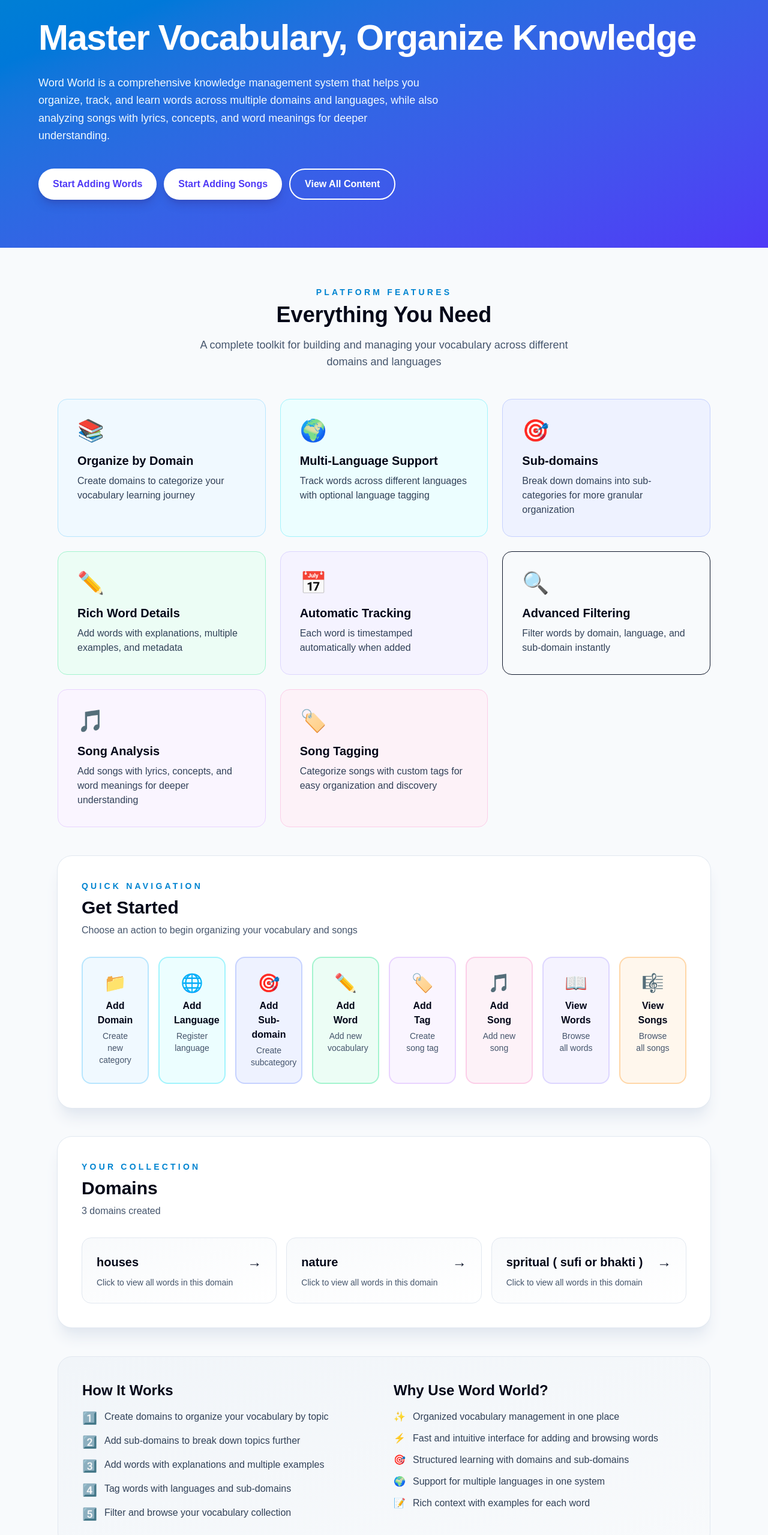
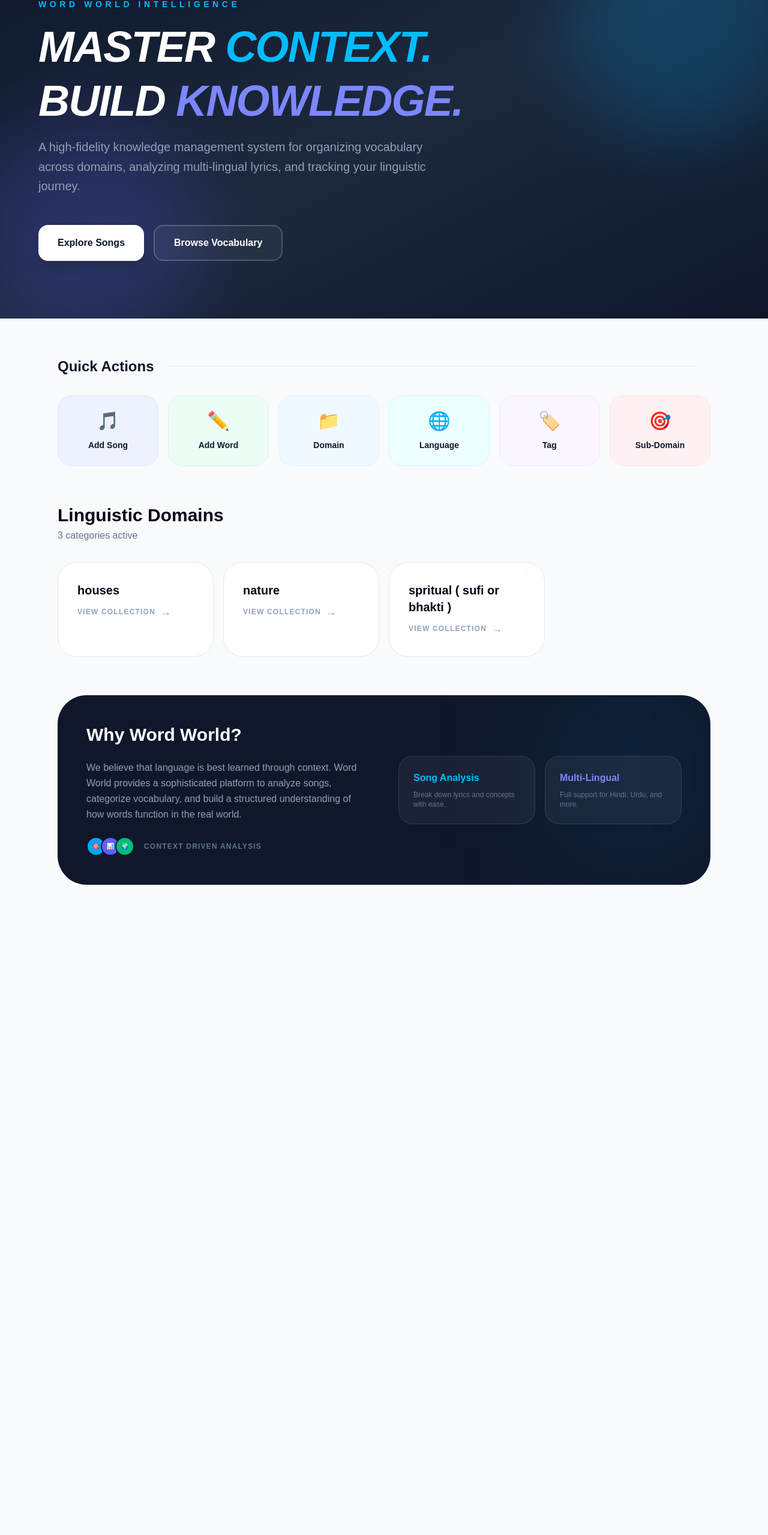
Before and after one commit to SidhartGautam25/word-world, a Next.js app: page / in a window 1280 px wide. Shown: the part 99-2658 px from the top of the page at 60% size. After the commit the page ends 1638 px from the top, so only its background shows below. Built offline with nearby package versions, Linux system fonts and the light colour scheme.

Commit message:
home page improved and song listing page is also better now

```diff
--- a/app/page.tsx
+++ b/app/page.tsx
@@ -6,100 +6,47 @@ export default async function Home() {
   });
   const domains: string[] = await res.json();
 
-  const features = [
-    {
-      icon: "📚",
-      title: "Organize by Domain",
-      description:
-        "Create domains to categorize your vocabulary learning journey",
-      color: "sky",
-    },
-    {
-      icon: "🌍",
-      title: "Multi-Language Support",
-      description:
-        "Track words across different languages with optional language tagging",
-      color: "cyan",
-    },
-    {
-      icon: "🎯",
-      title: "Sub-domains",
-      description:
-        "Break down domains into sub-categories for more granular organization",
-      color: "indigo",
-    },
-    {
-      icon: "✏️",
-      title: "Rich Word Details",
-      description:
-        "Add words with explanations, multiple examples, and metadata",
-      color: "emerald",
-    },
-    {
-      icon: "📅",
-      title: "Automatic Tracking",
-      description: "Each word is timestamped automatically when added",
-      color: "violet",
-    },
-    {
-      icon: "🔍",
-      title: "Advanced Filtering",
-      description: "Filter words by domain, language, and sub-domain instantly",
-      color: "rose",
-    },
-    {
-      icon: "🎵",
-      title: "Song Analysis",
-      description:
-        "Add songs with lyrics, concepts, and word meanings for deeper understanding",
-      color: "purple",
-    },
-    {
-      icon: "🏷️",
-      title: "Song Tagging",
-      description:
-        "Categorize songs with custom tags for easy organization and discovery",
-      color: "pink",
-    },
-  ];
-
   return (
     <div className="min-h-screen bg-slate-50 text-slate-900">
       {/* Hero Section */}
-      <section className="relative overflow-hidden bg-gradient-to-br from-sky-600 to-indigo-600 px-8 py-20 text-white">
-        <div className="mx-auto max-w-6xl">
-          <div className="flex flex-col gap-8 lg:flex-row lg:items-center">
-            <div className="flex-1 space-y-6">
-              <p className="text-sm uppercase tracking-[0.3em] font-semibold text-sky-100">
-                Welcome to Word World
+      <section className="relative overflow-hidden bg-gradient-to-br from-slate-900 via-slate-800 to-slate-900 px-8 py-24 text-white">
+        {/* Abstract background elements */}
+        <div className="absolute top-0 right-0 -translate-y-12 translate-x-12 blur-3xl opacity-20">
+          <div className="w-96 h-96 rounded-full bg-sky-500"></div>
+        </div>
+        <div className="absolute bottom-0 left-0 translate-y-12 -translate-x-12 blur-3xl opacity-20">
+          <div className="w-96 h-96 rounded-full bg-indigo-500"></div>
+        </div>
+
+        <div className="mx-auto max-w-6xl relative z-10">
+          <div className="flex flex-col gap-10 lg:flex-row lg:items-center">
+            <div className="flex-1 space-y-8">
+              <div className="space-y-4">
+                <p className="text-sm uppercase tracking-[0.4em] font-bold text-sky-400">
+                  Word World Intelligence
                 </p>
-              <h1 className="text-5xl lg:text-6xl font-bold tracking-tight leading-tight">
-                Master Vocabulary, Organize Knowledge
+                <h1 className="text-6xl lg:text-7xl font-black tracking-tight leading-tight italic">
+                  MASTER <span className="text-sky-400">CONTEXT.</span><br />
+                  BUILD <span className="text-indigo-400">KNOWLEDGE.</span>
                 </h1>
-              <p className="text-lg text-sky-50 max-w-2xl leading-relaxed">
-                Word World is a comprehensive knowledge management system that
-                helps you organize, track, and learn words across multiple
-                domains and languages, while also analyzing songs with lyrics,
-                concepts, and word meanings for deeper understanding.
+                <p className="text-xl text-slate-400 max-w-2xl leading-relaxed">
+                  A high-fidelity knowledge management system for organizing vocabulary across domains,
+                  analyzing multi-lingual lyrics, and tracking your linguistic journey.
                 </p>
-              <div className="flex flex-wrap gap-3 pt-4">
+              </div>
+
+              <div className="flex flex-wrap gap-4 pt-4">
                 <Link
-                  href="/add-word"
-                  className="inline-flex items-center justify-center rounded-full bg-white px-6 py-3 text-base font-semibold text-indigo-600 shadow-lg shadow-indigo-900/30 transition hover:bg-slate-50"
+                  href="/songs"
+                  className="inline-flex items-center justify-center rounded-2xl bg-white px-8 py-4 text-base font-black text-slate-900 shadow-xl transition hover:bg-slate-100 hover:-translate-y-1"
                 >
-                  Start Adding Words
-                </Link>
-                <Link
-                  href="/add-song"
-                  className="inline-flex items-center justify-center rounded-full bg-white px-6 py-3 text-base font-semibold text-indigo-600 shadow-lg shadow-indigo-900/30 transition hover:bg-slate-50"
-                >
-                  Start Adding Songs
+                  Explore Songs
                 </Link>
                 <Link
                   href="/words"
-                  className="inline-flex items-center justify-center rounded-full border-2 border-white px-6 py-3 text-base font-semibold text-white transition hover:bg-white/10"
+                  className="inline-flex items-center justify-center rounded-2xl border-2 border-white/20 bg-white/5 backdrop-blur-md px-8 py-4 text-base font-bold text-white transition hover:bg-white/10 hover:border-white/40"
                 >
-                  View All Content
+                  Browse Vocabulary
                 </Link>
               </div>
             </div>
@@ -107,253 +54,137 @@ export default async function Home() {
         </div>
       </section>
 
-      {/* Main Content */}
-      <div className="mx-auto max-w-6xl space-y-12 px-8 py-16">
-        {/* Features Grid */}
+      {/* Primary Navigation & Domains */}
+      <div className="mx-auto max-w-6xl space-y-16 px-8 py-16">
+        {/* Fast Entry Grid */}
         <section>
-          <div className="mb-12 text-center">
-            <p className="text-sm uppercase tracking-[0.3em] font-semibold text-sky-600">
-              Platform Features
-            </p>
-            <h2 className="mt-2 text-4xl font-bold text-slate-950">
-              Everything You Need
-            </h2>
-            <p className="mt-4 text-lg text-slate-600 max-w-2xl mx-auto">
-              A complete toolkit for building and managing your vocabulary
-              across different domains and languages
-            </p>
+          <div className="flex items-center justify-between mb-8">
+            <h2 className="text-2xl font-bold text-slate-900">Quick Actions</h2>
+            <div className="h-px flex-1 bg-slate-200 mx-6"></div>
           </div>
-
-          <div className="grid gap-6 sm:grid-cols-2 lg:grid-cols-3">
-            {features.map((feature, idx) => (
-              <div
-                key={idx}
-                className={`rounded-2xl border border-${feature.color}-200 bg-${feature.color}-50 p-8 transition hover:shadow-lg hover:-translate-y-1`}
+          <div className="grid gap-4 grid-cols-2 md:grid-cols-4 lg:grid-cols-6">
+            <Link
+              href="/add-song"
+              className="flex flex-col items-center justify-center rounded-3xl bg-indigo-50 p-6 text-center border border-indigo-100 transition hover:bg-indigo-100 hover:border-indigo-300 group"
             >
-                <div className="text-4xl mb-4">{feature.icon}</div>
-                <h3 className="text-xl font-semibold text-slate-950 mb-2">
-                  {feature.title}
-                </h3>
-                <p className="text-slate-700">{feature.description}</p>
-              </div>
-            ))}
-          </div>
-        </section>
-
-        {/* Quick Actions */}
-        <section className="rounded-3xl bg-white p-10 shadow-xl shadow-slate-200 ring-1 ring-slate-200">
-          <div className="mb-8">
-            <p className="text-sm uppercase tracking-[0.3em] font-semibold text-sky-600">
-              Quick Navigation
-            </p>
-            <h2 className="mt-2 text-3xl font-bold text-slate-950">
-              Get Started
-            </h2>
-            <p className="mt-2 text-slate-600">
-              Choose an action to begin organizing your vocabulary and songs
-            </p>
-          </div>
-
-          <div className="grid gap-4 sm:grid-cols-2 lg:grid-cols-8">
+              <div className="text-3xl mb-3 group-hover:scale-110 transition-transform">🎵</div>
+              <p className="text-sm font-bold text-slate-900">Add Song</p>
+            </Link>
+            <Link
+              href="/add-word"
+              className="flex flex-col items-center justify-center rounded-3xl bg-emerald-50 p-6 text-center border border-emerald-100 transition hover:bg-emerald-100 hover:border-emerald-300 group"
+            >
+              <div className="text-3xl mb-3 group-hover:scale-110 transition-transform">✏️</div>
+              <p className="text-sm font-bold text-slate-900">Add Word</p>
+            </Link>
             <Link
               href="/add-domain"
-              className="group rounded-2xl border-2 border-sky-200 bg-sky-50 p-6 text-center transition hover:bg-sky-100 hover:border-sky-400"
+              className="flex flex-col items-center justify-center rounded-3xl bg-sky-50 p-6 text-center border border-sky-100 transition hover:bg-sky-100 hover:border-sky-300 group"
             >
-              <div className="text-3xl mb-2">📁</div>
-              <p className="font-semibold text-slate-950 group-hover:text-sky-700">
-                Add Domain
-              </p>
-              <p className="text-sm text-slate-600 mt-1">Create new category</p>
+              <div className="text-3xl mb-3 group-hover:scale-110 transition-transform">📁</div>
+              <p className="text-sm font-bold text-slate-900">Domain</p>
             </Link>
-
             <Link
               href="/add-language"
-              className="group rounded-2xl border-2 border-cyan-200 bg-cyan-50 p-6 text-center transition hover:bg-cyan-100 hover:border-cyan-400"
+              className="flex flex-col items-center justify-center rounded-3xl bg-cyan-50 p-6 text-center border border-cyan-100 transition hover:bg-cyan-100 hover:border-cyan-300 group"
             >
-              <div className="text-3xl mb-2">🌐</div>
-              <p className="font-semibold text-slate-950 group-hover:text-cyan-700">
-                Add Language
-              </p>
-              <p className="text-sm text-slate-600 mt-1">Register language</p>
+              <div className="text-3xl mb-3 group-hover:scale-110 transition-transform">🌐</div>
+              <p className="text-sm font-bold text-slate-900">Language</p>
             </Link>
-
+            <Link
+              href="/add-tag"
+              className="flex flex-col items-center justify-center rounded-3xl bg-purple-50 p-6 text-center border border-purple-100 transition hover:bg-purple-100 hover:border-purple-300 group"
+            >
+              <div className="text-3xl mb-3 group-hover:scale-110 transition-transform">🏷️</div>
+              <p className="text-sm font-bold text-slate-900">Tag</p>
+            </Link>
             <Link
               href="/add-sub-domain"
-              className="group rounded-2xl border-2 border-indigo-200 bg-indigo-50 p-6 text-center transition hover:bg-indigo-100 hover:border-indigo-400"
+              className="flex flex-col items-center justify-center rounded-3xl bg-rose-50 p-6 text-center border border-rose-100 transition hover:bg-rose-100 hover:border-rose-300 group"
             >
-              <div className="text-3xl mb-2">🎯</div>
-              <p className="font-semibold text-slate-950 group-hover:text-indigo-700">
-                Add Sub-domain
-              </p>
-              <p className="text-sm text-slate-600 mt-1">Create subcategory</p>
-            </Link>
-
-            <Link
-              href="/add-word"
-              className="group rounded-2xl border-2 border-emerald-200 bg-emerald-50 p-6 text-center transition hover:bg-emerald-100 hover:border-emerald-400"
-            >
-              <div className="text-3xl mb-2">✏️</div>
-              <p className="font-semibold text-slate-950 group-hover:text-emerald-700">
-                Add Word
-              </p>
-              <p className="text-sm text-slate-600 mt-1">Add new vocabulary</p>
-            </Link>
-
-            <Link
-              href="/add-tag"
-              className="group rounded-2xl border-2 border-purple-200 bg-purple-50 p-6 text-center transition hover:bg-purple-100 hover:border-purple-400"
-            >
-              <div className="text-3xl mb-2">🏷️</div>
-              <p className="font-semibold text-slate-950 group-hover:text-purple-700">
-                Add Tag
-              </p>
-              <p className="text-sm text-slate-600 mt-1">Create song tag</p>
-            </Link>
-
-            <Link
-              href="/add-song"
-              className="group rounded-2xl border-2 border-pink-200 bg-pink-50 p-6 text-center transition hover:bg-pink-100 hover:border-pink-400"
-            >
-              <div className="text-3xl mb-2">🎵</div>
-              <p className="font-semibold text-slate-950 group-hover:text-pink-700">
-                Add Song
-              </p>
-              <p className="text-sm text-slate-600 mt-1">Add new song</p>
-            </Link>
-
-            <Link
-              href="/words"
-              className="group rounded-2xl border-2 border-violet-200 bg-violet-50 p-6 text-center transition hover:bg-violet-100 hover:border-violet-400"
-            >
-              <div className="text-3xl mb-2">📖</div>
-              <p className="font-semibold text-slate-950 group-hover:text-violet-700">
-                View Words
-              </p>
-              <p className="text-sm text-slate-600 mt-1">Browse all words</p>
-            </Link>
-
-            <Link
-              href="/songs"
-              className="group rounded-2xl border-2 border-orange-200 bg-orange-50 p-6 text-center transition hover:bg-orange-100 hover:border-orange-400"
-            >
-              <div className="text-3xl mb-2">🎼</div>
-              <p className="font-semibold text-slate-950 group-hover:text-orange-700">
-                View Songs
-              </p>
-              <p className="text-sm text-slate-600 mt-1">Browse all songs</p>
+              <div className="text-3xl mb-3 group-hover:scale-110 transition-transform">🎯</div>
+              <p className="text-sm font-bold text-slate-900">Sub-Domain</p>
             </Link>
           </div>
         </section>
 
-        {/* Domains List */}
-        <section className="rounded-3xl bg-white p-10 shadow-xl shadow-slate-200 ring-1 ring-slate-200">
-          <div className="mb-8">
-            <p className="text-sm uppercase tracking-[0.3em] font-semibold text-sky-600">
-              Your Collection
-            </p>
-            <h2 className="mt-2 text-3xl font-bold text-slate-950">Domains</h2>
-            <p className="mt-2 text-slate-600">
-              {domains.length} {domains.length === 1 ? "domain" : "domains"}{" "}
-              created
-            </p>
+        {/* Domains Grid */}
+        <section className="space-y-8">
+          <div className="flex items-center justify-between">
+            <div className="space-y-1">
+              <h2 className="text-3xl font-bold text-slate-950">Linguistic Domains</h2>
+              <p className="text-slate-500 font-medium">{domains.length} categories active</p>
+            </div>
+            {domains.length === 0 && (
+              <Link
+                href="/add-domain"
+                className="rounded-full bg-slate-900 px-5 py-2.5 text-xs font-bold text-white transition hover:bg-slate-800"
+              >
+                + New Domain
+              </Link>
+            )}
           </div>
 
           {domains.length === 0 ? (
-            <div className="rounded-2xl border-2 border-dashed border-slate-300 bg-slate-50 p-12 text-center">
-              <p className="text-slate-600 mb-4">
-                No domains created yet. Start by creating your first domain!
+            <div className="rounded-[2.5rem] border-2 border-dashed border-slate-200 bg-white p-16 text-center">
+              <p className="text-slate-500 max-w-sm mx-auto mb-6">
+                Your knowledge structure is empty. Start by creating a domain for your vocabulary.
               </p>
-              <Link
-                href="/add-domain"
-                className="inline-flex items-center justify-center rounded-full bg-sky-600 px-5 py-3 text-sm font-semibold text-white shadow-sm shadow-sky-500/20 transition hover:bg-sky-700"
-              >
-                Create First Domain
-              </Link>
             </div>
           ) : (
-            <ul className="grid gap-4 sm:grid-cols-2 lg:grid-cols-3">
+            <div className="grid gap-4 sm:grid-cols-2 lg:grid-cols-4">
               {domains.map((domain) => (
-                <li
+                <Link
                   key={domain}
-                  className="group rounded-2xl border border-slate-200 bg-gradient-to-br from-slate-50 to-white p-6 transition hover:-translate-y-1 hover:shadow-lg hover:border-sky-300"
+                  href={`/words?domain=${domain}`}
+                  className="group relative overflow-hidden rounded-[2rem] bg-white p-8 border border-slate-200 transition-all hover:border-sky-300 hover:shadow-xl hover:-translate-y-1"
                 >
-                  <Link href={`/words?domain=${domain}`} className="block">
-                    <div className="flex items-center justify-between">
-                      <h3 className="text-xl font-semibold text-slate-950 group-hover:text-sky-600">
+                  <div className="relative z-10">
+                    <h3 className="text-xl font-bold text-slate-950 group-hover:text-sky-600 transition-colors mb-2">
                       {domain}
                     </h3>
-                      <span className="text-2xl">→</span>
+                    <p className="text-xs text-slate-400 font-semibold uppercase tracking-widest flex items-center gap-2">
+                      View Collection <span className="text-lg transition-transform group-hover:translate-x-1">→</span>
+                    </p>
                   </div>
-                    <p className="mt-2 text-sm text-slate-600">
-                      Click to view all words in this domain
-                    </p>
+                  <div className="absolute top-0 right-0 -translate-y-8 translate-x-8 text-6xl opacity-[0.03] group-hover:opacity-[0.08] transition-opacity">
+                    📁
+                  </div>
                 </Link>
-                </li>
               ))}
-            </ul>
+            </div>
           )}
         </section>
 
-        {/* Info Section */}
-        <section className="rounded-3xl bg-gradient-to-br from-slate-100 to-slate-50 p-10 border border-slate-200">
-          <div className="grid gap-8 lg:grid-cols-2">
-            <div>
-              <h3 className="text-2xl font-bold text-slate-950 mb-4">
-                How It Works
-              </h3>
-              <ul className="space-y-3 text-slate-700">
-                <li className="flex gap-3">
-                  <span className="text-xl">1️⃣</span>
-                  <span>
-                    Create domains to organize your vocabulary by topic
-                  </span>
-                </li>
-                <li className="flex gap-3">
-                  <span className="text-xl">2️⃣</span>
-                  <span>Add sub-domains to break down topics further</span>
-                </li>
-                <li className="flex gap-3">
-                  <span className="text-xl">3️⃣</span>
-                  <span>Add words with explanations and multiple examples</span>
-                </li>
-                <li className="flex gap-3">
-                  <span className="text-xl">4️⃣</span>
-                  <span>Tag words with languages and sub-domains</span>
-                </li>
-                <li className="flex gap-3">
-                  <span className="text-xl">5️⃣</span>
-                  <span>Filter and browse your vocabulary collection</span>
-                </li>
-              </ul>
+        {/* Platform Info Section - More Compact */}
+        <section className="rounded-[3rem] bg-slate-900 p-12 text-white overflow-hidden relative">
+          <div className="absolute top-0 right-0 w-64 h-64 bg-sky-500/10 blur-[100px]"></div>
+          <div className="relative z-10 grid gap-12 lg:grid-cols-2 lg:items-center">
+            <div className="space-y-6">
+              <h3 className="text-3xl font-bold">Why Word World?</h3>
+              <p className="text-slate-400 leading-relaxed">
+                We believe that language is best learned through context. Word World provides a
+                sophisticated platform to analyze songs, categorize vocabulary, and build a
+                structured understanding of how words function in the real world.
+              </p>
+              <div className="flex gap-4">
+                <div className="flex -space-x-2">
+                  <div className="w-8 h-8 rounded-full bg-sky-500 border-2 border-slate-900 flex items-center justify-center text-[10px] font-bold">🎯</div>
+                  <div className="w-8 h-8 rounded-full bg-indigo-500 border-2 border-slate-900 flex items-center justify-center text-[10px] font-bold">📊</div>
+                  <div className="w-8 h-8 rounded-full bg-emerald-500 border-2 border-slate-900 flex items-center justify-center text-[10px] font-bold">🌍</div>
                 </div>
-            <div>
-              <h3 className="text-2xl font-bold text-slate-950 mb-4">
-                Why Use Word World?
-              </h3>
-              <ul className="space-y-3 text-slate-700">
-                <li className="flex gap-3">
-                  <span>✨</span>
-                  <span>Organized vocabulary management in one place</span>
-                </li>
-                <li className="flex gap-3">
-                  <span>⚡</span>
-                  <span>
-                    Fast and intuitive interface for adding and browsing words
-                  </span>
-                </li>
-                <li className="flex gap-3">
-                  <span>🎯</span>
-                  <span>Structured learning with domains and sub-domains</span>
-                </li>
-                <li className="flex gap-3">
-                  <span>🌍</span>
-                  <span>Support for multiple languages in one system</span>
-                </li>
-                <li className="flex gap-3">
-                  <span>📝</span>
-                  <span>Rich context with examples for each word</span>
-                </li>
-              </ul>
+                <span className="text-xs text-slate-500 self-center font-bold uppercase tracking-widest">Context Driven Analysis</span>
+              </div>
+            </div>
+            <div className="grid gap-4 sm:grid-cols-2">
+              <div className="p-6 rounded-3xl bg-white/5 border border-white/10">
+                <h4 className="font-bold mb-2 text-sky-400">Song Analysis</h4>
+                <p className="text-xs text-slate-500">Break down lyrics and concepts with ease.</p>
+              </div>
+              <div className="p-6 rounded-3xl bg-white/5 border border-white/10">
+                <h4 className="font-bold mb-2 text-indigo-400">Multi-Lingual</h4>
+                <p className="text-xs text-slate-500">Full support for Hindi, Urdu, and more.</p>
+              </div>
             </div>
           </div>
         </section>
```
Also changed, not shown: app/components/SongList.tsx (+42 -71 lines). Lines whose indentation alone changed are shown as unchanged.
